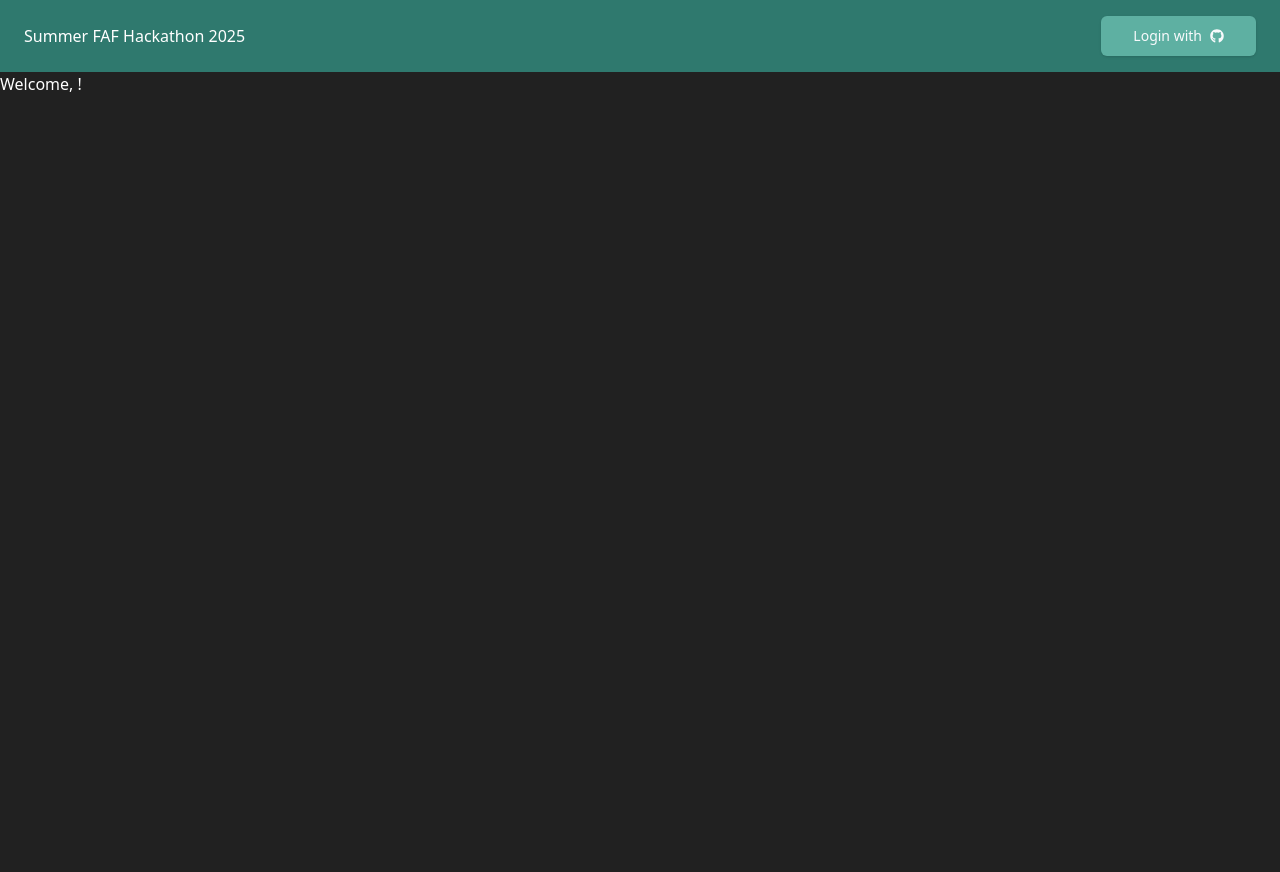
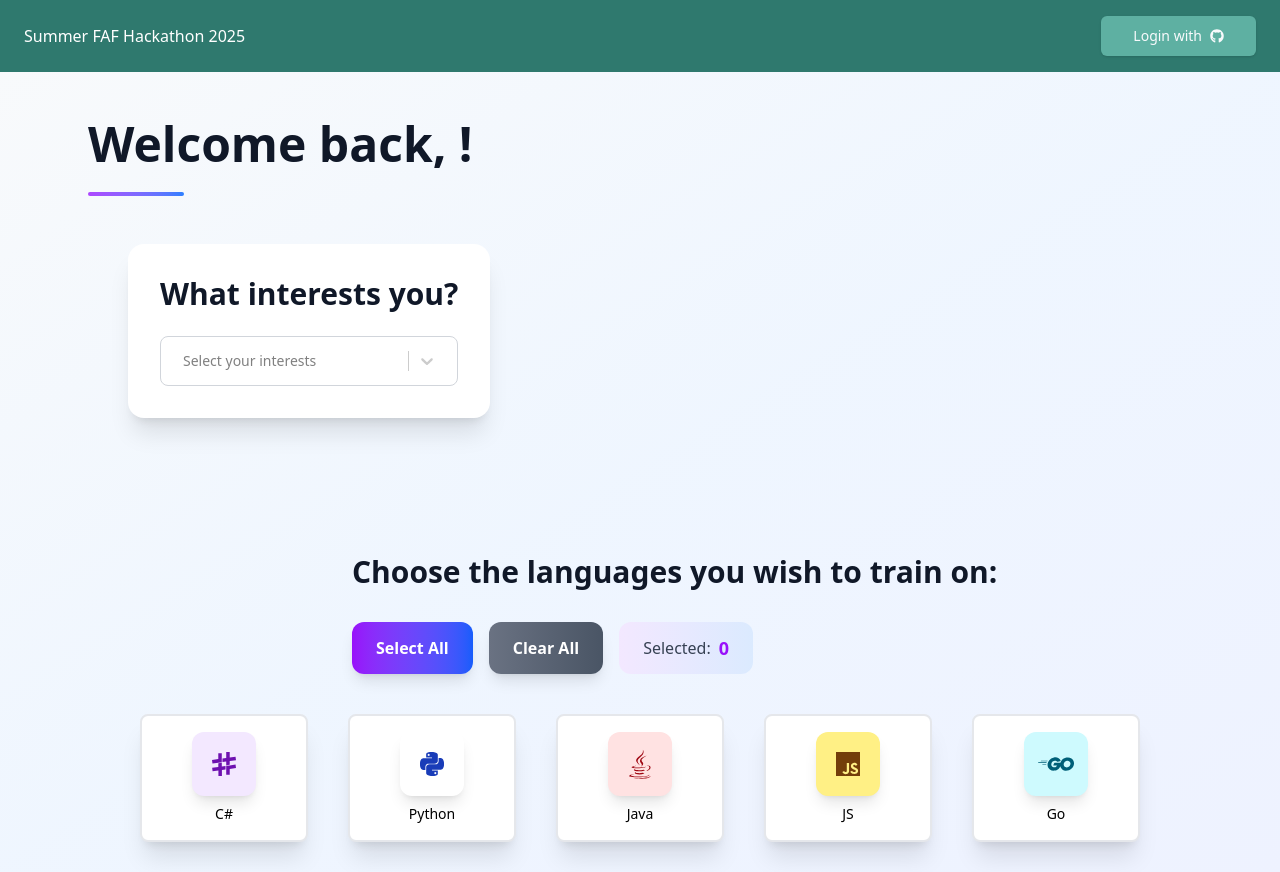
Before and after one commit to alya1007/summer-faf-hackathon-2025, a React (Vite) app in the folder frontend/: page /profile in a window 1280 px wide. Before the commit the page ends 800 px from the top, so only its background shows below. Built offline with nearby package versions, Linux system fonts and the light colour scheme; no server answers; a web font is replaced by a local one.

Commit message:
fixed profile interaction

```diff
--- a/frontend/src/pages/profile.tsx
+++ b/frontend/src/pages/profile.tsx
@@ -1,37 +1,248 @@
 import React, { useEffect, useState } from "react";
-import { jwtDecode } from "jwt-decode";
+// import { jwtDecode } from "jwt-decode";
+// import Navbar from "../components/navbar/navbar";
+import Select from "react-select";
+import makeAnimated from "react-select/animated";
+import { SiSharp, SiPython, SiJavascript, SiGo } from "react-icons/si";
+import { DiJava } from "react-icons/di";
+import { useAuth } from "../context/auth-context";
 // import { BrowserRouter as Router, Route, Routes, Navigate } from 'react-router-dom';
 
-interface JwtPayload {
-	username: string;
+interface Language {
+  id: string;
+  name: string;
+  icon: React.ReactNode ;
+  color: string;
 }
 
 const getToken = () => localStorage.getItem("token");
 
-const getUsername = (token: string): string | null => {
-	try {
-		const decoded = jwtDecode<JwtPayload>(token);
-		return decoded.username;
-	} catch {
-		return null;
-	}
-};
+
+
+const animatedComponents = makeAnimated();
+
+const options = [
+  { value: "frontend", label: "Frontend" },
+  { value: "backend", label: "Backend" },
+  { value: "game_dev", label: "Game Development" },
+  { value: "mobile", label: "Mobile Development" },
+  { value: "docs", label: "Documentation" },
+];
+
+const languages: Language[] = [
+  { id: "c#", name: "C#", icon:  <SiSharp className="text-purple-800"  size={24}/>, color: "bg-purple-100" },
+  { id: "python", name: "Python", icon: <SiPython className="text-blue-800" size={24}/>, color: "bbg-blue-200 " },
+  { id: "java", name: "Java", icon: <DiJava className="text-red-800" size={36}/>, color: "bg-red-100 " },
+  { id: "js", name: "JS", icon: <SiJavascript className="text-yellow-900" size={24}/>, color: "bg-yellow-200 " },
+  { id: "go", name: "Go", icon: <SiGo className="text-cyan-800" size={36}/> , color: "bg-cyan-100" },
+];
 
 const Profile: React.FC = () => {
-	const [username, setUsername] = useState<string | null>(null);
+  const [selectedLanguages, setSelectedLanguages] = useState<string[]>([]);
+  const [selectedInterests, setSelectedInterests] = useState<{ value: string; label: string }[]>([]);
 
-	useEffect(() => {
-		const token = getToken();
-		if (!token) return;
+const {user} = useAuth();
 
-		const name = getUsername(token);
-		setUsername(name);
-	}, []);
+	const toggleLanguage = (languageId: string) => {
+    setSelectedLanguages((prev) =>
+      prev.includes(languageId)
+        ? prev.filter((id) => id !== languageId)
+        : [...prev, languageId]
+    );
+  };
 
-	return (
-		<div>
-			<h1>Welcome, {username}!</h1>
-		</div>
-	);
+  const clearAll = () => {
+    setSelectedLanguages([]);
+  };
+
+  const selectAll = () => {
+    setSelectedLanguages(languages.map((lang) => lang.id));
+  };
+
+
+
+return (
+    <div className="min-h-screen bg-gradient-to-br from-slate-50 via-blue-50 to-indigo-50 ">
+
+      <div className="relative overflow-hidden">
+        {/* <div className="absolute inset-0 overflow-hidden pointer-events-none">
+          <div className="absolute -top-40 -right-40 w-80 h-80 bg-purple-300 rounded-full mix-blend-multiply filter blur-xl opacity-70 animate-pulse"></div>
+        </div> */}
+
+        <div className="relative max-w-7xl mx-auto px-4 sm:px-6 lg:pl-22 pt-12">
+          <div className="flex flex-col md:flex-row items-center md:items-start gap-10 mb-2">
+            {user && (
+              <img
+                src={user.profile_pic_url}
+                alt={`${user?.username}'s avatar`}
+                className="w-90 h-90 rounded-full border-4 border-white shadow-2xl object-cover hover:scale-105 transition-transform duration-300"
+              />
+            )}
+            {/* <div className="absolute inset-0 rounded-full"></div>
+                    <div className="absolute bottom-6 right-12 w-8 h-8 bg-green-500 rounded-full border-4 border-white flex items-center justify-center">
+                      <div className="w-3 h-3 bg-white rounded-full"></div>
+                    </div> */}
+
+            <div>
+              <h1 className="text-5xl font-bold text-gray-900 mb-4">
+                Welcome back,{" "}
+                <span className="bg-gradient-to-r from-purple-600 to-blue-600 bg-clip-text text-transparent">
+                  {user?.username}
+                </span>
+                !
+              </h1>
+
+              <div className="mt-6 flex justify-start">
+                <div className="h-1 w-24 bg-gradient-to-r from-purple-500 to-blue-500 rounded-full"></div>
+              </div>
+
+              <div className="max-w-4xl  pl-4 sm:pl-6 lg:pl-10 py-12">
+                <div className="bg-white rounded-2xl shadow-xl p-8 mb-12">
+                  <div className="mb-4">
+                    <h2 className="text-3xl font-bold text-gray-900 mb-2">
+                      What interests you?
+                    </h2>
+                  </div>
+
+                  <div className="max-w-md  "></div>
+                  <Select
+                    closeMenuOnSelect={false}
+                    components={animatedComponents}
+                    options={options}
+                    isMulti
+                    value={selectedInterests}
+                    onChange={(selected) => setSelectedInterests(selected as { value: string; label: string }[])}
+                    placeholder="Select your interests"
+                    className="w-full mt-6 text-sm"
+                    styles={{
+                      control: (base, state) => ({
+                        ...base,
+                        backgroundColor: "white",
+                        borderRadius: "0.5rem",
+                        borderColor: state.isFocused ? "#6366f1" : "#d1d5db",
+                        boxShadow: state.isFocused
+                          ? "0 0 0 2px rgba(99, 102, 241, 0.5)"
+                          : "none",
+                        padding: "0.375rem 0.75rem",
+                        cursor: "pointer",
+                      }),
+                      menu: (base) => ({
+                        ...base,
+                        zIndex: 50,
+                        borderRadius: "0.5rem",
+                        boxShadow: "0 10px 15px -3px rgba(0,0,0,0.1)",
+                      }),
+                      option: (base, state) => ({
+                        ...base,
+                        padding: "0.5rem 1rem",
+                        backgroundColor: state.isFocused ? "#f3f4f6" : "white",
+                        color: "#111827",
+                        cursor: "pointer",
+                      }),
+                      multiValue: (base) => ({
+                        ...base,
+                        backgroundColor: "#e0e7ff",
+                        borderRadius: "0.25rem",
+                        padding: "0 0.25rem",
+                      }),
+                      multiValueLabel: (base) => ({
+                        ...base,
+                        color: "#1e3a8a",
+                        fontWeight: "500",
+                      }),
+                      multiValueRemove: (base) => ({
+                        ...base,
+                        color: "#1e3a8a",
+                        ":hover": {
+                          backgroundColor: "#c7d2fe",
+                          color: "#1e3a8a",
+                        },
+                      }),
+                    }}
+                  />
+                </div>
+              </div>
+            </div>
+          </div>
+        </div>
+      </div>
+
+      <div className="rounded-2xl p-8">
+        <div className="ml-80 mb-10">
+          <h1 className="text-3xl font-bold text-gray-900 mb-4">
+            Choose the languages you wish to train on:
+          </h1>
+          <div className="flex flex-wrap mx-auto gap-4 mb-8 mt-8">
+            <button
+              onClick={selectAll}
+              className="px-6 py-3 bg-gradient-to-r from-purple-600 to-blue-600 text-white rounded-xl font-semibold hover:from-blue-600 hover:to-blue-700 transform hover:-translate-y-0.5 transition-all duration-200 shadow-lg hover:shadow-xl"
+            >
+              Select All
+            </button>
+            <button
+              onClick={clearAll}
+              className="px-6 py-3 bg-gradient-to-r from-gray-500 to-gray-600 text-white rounded-xl font-semibold hover:from-gray-600 hover:to-gray-700 transform hover:-translate-y-0.5 transition-all duration-200 shadow-lg hover:shadow-xl"
+            >
+              Clear All
+            </button>
+            <div className="flex items-center gap-2 px-6 py-3 bg-gradient-to-r from-purple-100 to-blue-100 rounded-xl">
+              <span className="text-gray-700 font-medium">Selected:</span>
+              <span className="font-bold text-purple-600 text-lg">
+                {selectedLanguages.length}
+              </span>
+            </div>
+          </div>
+        </div>
+
+        <div className="grid grid-cols-2 sm:grid-cols-3 md:grid-cols-5 gap-10 mb-8 w-250 h-4 mx-auto rounded-5xl ">
+          {languages.map((language) => (
+            <button
+              key={language.id}
+              onClick={() => toggleLanguage(language.id)}
+              className={`
+                relative p-4 rounded-lg border-2 transition-all duration-200 hover:scale-105 group shadow-xl
+                ${
+                  selectedLanguages.includes(language.id)
+                    ? "border-purple-400 bg-gradient-to-br from-purple-50 to-blue-50 shadow-lg shadow-purple-200"
+                    : "border-gray-200 bg-white hover:border-purple-300 hover:shadow-lg"
+                }
+              `}
+            >
+
+              {/* {selectedLanguages.includes(language.id) && (
+                <div className="absolute -top-3 -right-3 w-8 h-8 bg-gradient-to-r from-purple-500 to-blue-500 rounded-full flex items-center justify-center shadow-lg">
+                  <svg
+                    className="w-4 h-4 text-white"
+                    fill="currentColor"
+                    viewBox="0 0 20 20"
+                  >
+                    <path
+                      fillRule="evenodd"
+                      d="M16.707 5.293a1 1 0 010 1.414l-8 8a1 1 0 01-1.414 0l-4-4a1 1 0 011.414-1.414L8 12.586l7.293-7.293a1 1 0 011.414 0z"
+                      clipRule="evenodd"
+                    />
+                  </svg>
+                </div>
+              )} */}
+
+              <div className="flex flex-col items-center space-y-2 ">
+                <div
+                  className={`w-16 h-16 rounded-xl ${language.color} flex items-center justify-center text-white font-bold text-xl group-hover:scale-110 transition-transform shadow-lg`}
+                >
+                  {language.icon}
+                </div>
+                <span className="text-sm font-medium text-center text-black">
+                  {language.name}
+                </span>
+              </div>
+            </button>
+          ))}
+        </div>
+      </div>
+      {/* <div className="absolute inset-0 overflow-hidden">
+          <div className="absolute -bottom-40 -left-40 w-80 h-80 bg-blue-300 rounded-full mix-blend-multiply filter blur-xl opacity-70 animate-pulse delay-1000"></div>
+        </div> */}
+    </div>
+  );
 };
 export default Profile;
```
